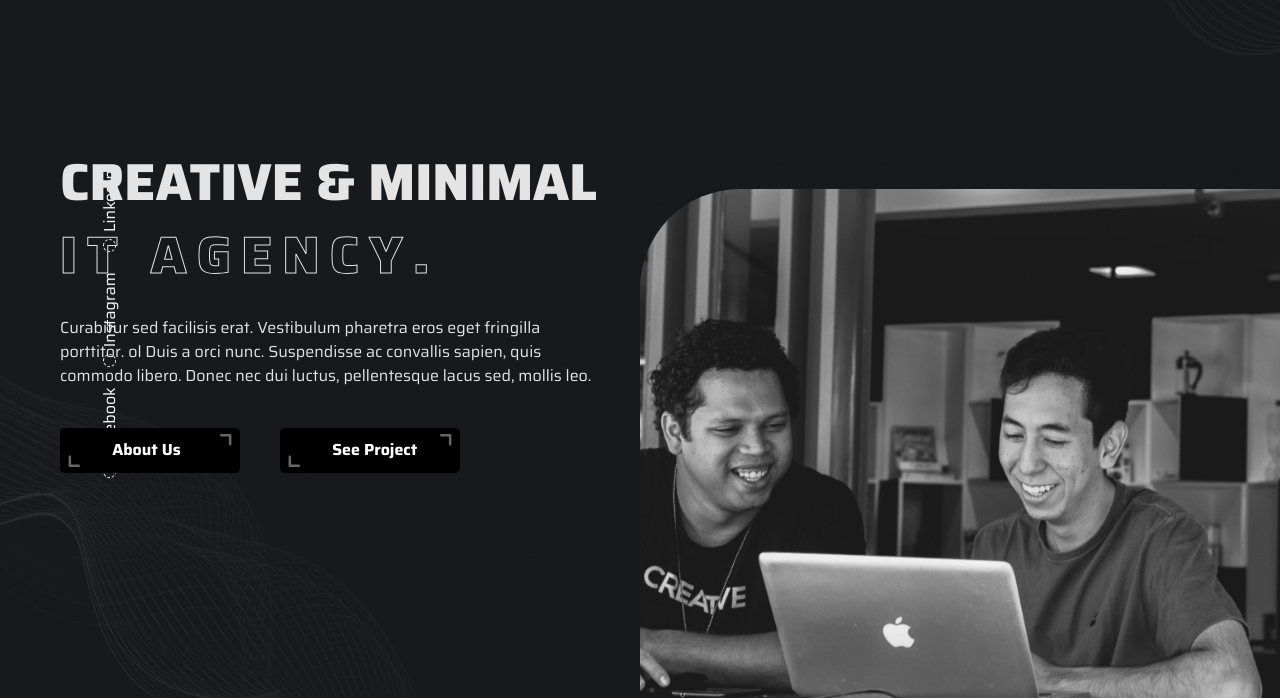
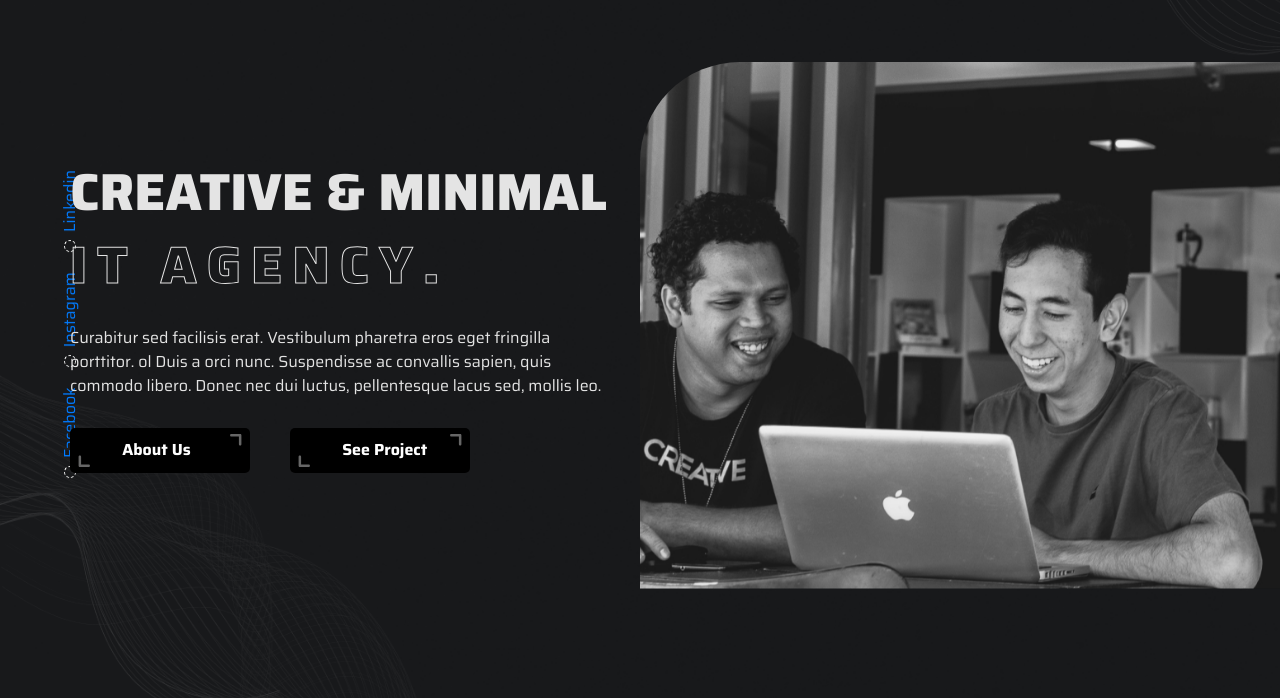
Before and after one commit to Haitham0Reda/IT-AGENCY-WEB-SITE, a plain HTML site: page index.html in a window 1280 px wide. Shown: the part 98-796 px from the top of the page. Drawn offline with nearby package versions, Linux system fonts and the light colour scheme.

Commit message:
New Css Adjustment

```diff
--- a/assets/css/style.css
+++ b/assets/css/style.css
@@ -13,13 +13,6 @@ body {
 
 body {
     font-family: 'saira', sans-serif;
-    display: table;
-    width: 100%;
-    height: 100%;
-    color: #000;
-    position: relative;
-    overflow: hidden;
-    z-index: -1;
 }
 
 a {
@@ -696,6 +689,17 @@ ul {
 
 /* Start animated background */
 
+
+.creasoft::after {
+    width: 100%;
+    height: 100%;
+    color: #000;
+    position: relative;
+    overflow: hidden;
+    z-index: -2;
+}
+
+
 .lines {
     position: absolute;
     top: 0;
@@ -804,37 +808,30 @@ ul {
 /* Start Landing Section */
 
 .landing {
-    position: relative;
+    width: 100%;
     height: 100vh;
     background-image: url(/assets/img/bg.png);
     background-size: cover;
-    background-position: top left;
     background-color: #191a1c;
-    overflow: hidden;
-    padding-top: 90px;
+    display: flex;
+    align-items: center;
+    justify-content: flex-start;
+    position: relative;
 }
 
 .slideshow {
+    height: 80%;
     width: 50%;
+    border-radius: 100px 0 0 0;
     position: absolute;
+    bottom: 0;
     right: 0;
-    bottom: 0;
     overflow: hidden;
-    border-radius: 100px 0 0 0;
 }
 
-/* .landing .slideshow {
-    position: absolute;
-    right: 0;
-    bottom: 0;
-    border-radius: 100px 0 0 0;
-    width: 50%;
-    overflow: hidden;
-}  */
-
-.landing .slideshow img {
+.slideshow img {
     width: 100%;
-    animation: zoom 20s infinite
+    animation: zoom 20s infinite;
 }
 
 @keyframes zoom {
@@ -881,40 +878,32 @@ ul {
 
 .vertical-social {
     position: absolute;
-    left: 110px;
+    left: 70px;
     top: 50%;
     transform: translate(-50%);
 }
 
-.vertical-social .vertical-media {
+.vertical-media {
     transform: rotate(-90deg);
     display: flex;
     align-items: center;
 }
 
-.vertical-social .vertical-media li {
+.vertical-media li {
+    padding: 0 20px;
     position: relative;
-    padding: 0 20px;
 }
 
-.vertical-social .vertical-media li a {
-    color: #fff;
-}
-
-.vertical-social .vertical-media li:hover a {
-    color: #75DAB4;
-}
-
-.vertical-social .vertical-media li::before {
+.vertical-media li::before {
     position: absolute;
     content: "";
-    width: 13px;
-    height: 13px;
+    width: 12px;
+    height: 12px;
     border: 1px dashed #fff;
     border-radius: 50%;
     left: 0;
-    top: 5px;
-    animation: spin 5s linear infinite;
+    top: 5.5px;
+    animation: spin 10s linear infinite;
 }
 
 @keyframes spin {
@@ -925,11 +914,12 @@ ul {
 
 
 .land {
+    width: 100%;
     display: flex;
     flex-direction: column;
     justify-content: center;
-    height: 80vh;
-    margin-right: 50px;
+    padding-right: 30px;
+    padding-top: 30px;
 }
 
 .land .land-content h1 {
@@ -951,24 +941,6 @@ ul {
     animation: typing 3.5s infinite;
 }
 
-.land .land-content p {
-    font-weight: 400;
-    font-size: 16px;
-    color: #e4e4e4
-}
-
-.land .land-content .buttons {
-    display: flex;
-    align-items: center;
-    justify-content: flex-start;
-    margin-top: 40px;
-}
-
-.land .land-content .buttons>.btun-2 {
-    margin-left: 40px;
-}
-
-
 @-webkit-keyframes typing {
     from {
         width: 0
@@ -988,12 +960,30 @@ ul {
         width: 100%
     }
 }
+
+.land .land-content p {
+    font-weight: 400;
+    font-size: 16px;
+    color: #e4e4e4
+}
+
+.land .land-content .buttons {
+    display: flex;
+    align-items: center;
+    justify-content: flex-start;
+    margin-top: 30px;
+}
+
+.land .land-content .buttons .btun1 {
+    margin-right: 40px;
+}
+
 /* Start Landing Section */
 
 /* Start Services */
 .services {
+    margin-top: 70px;
     background: transparent;
-    height: 600px;
 }
 /* End Services */
 
--- a/index.html
+++ b/index.html
@@ -175,7 +175,7 @@
     <!-- End Header -->
 
     <!-- start Main -->
-    <main class="creasost">
+    <main class="creasoft">
         <!-- Start animated background -->
         <div class="lines">
             <div class="line"></div>
```
